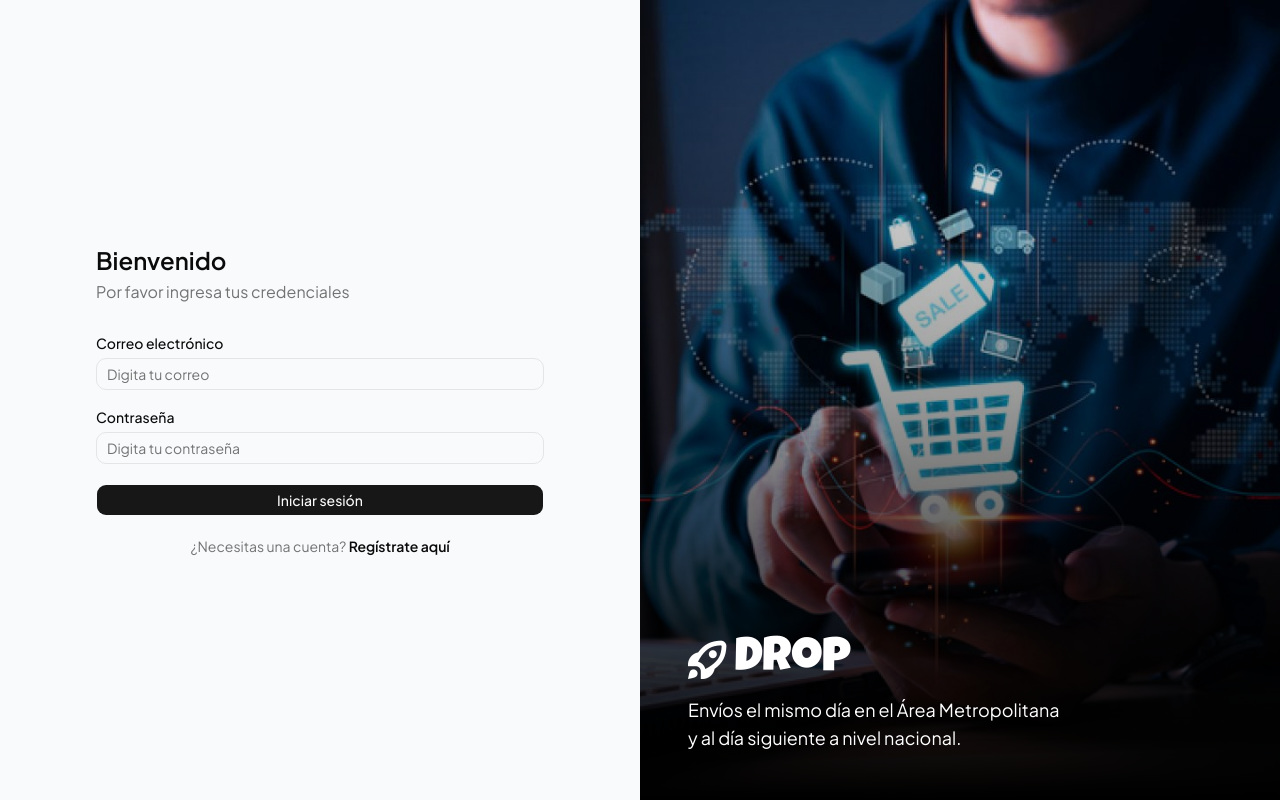
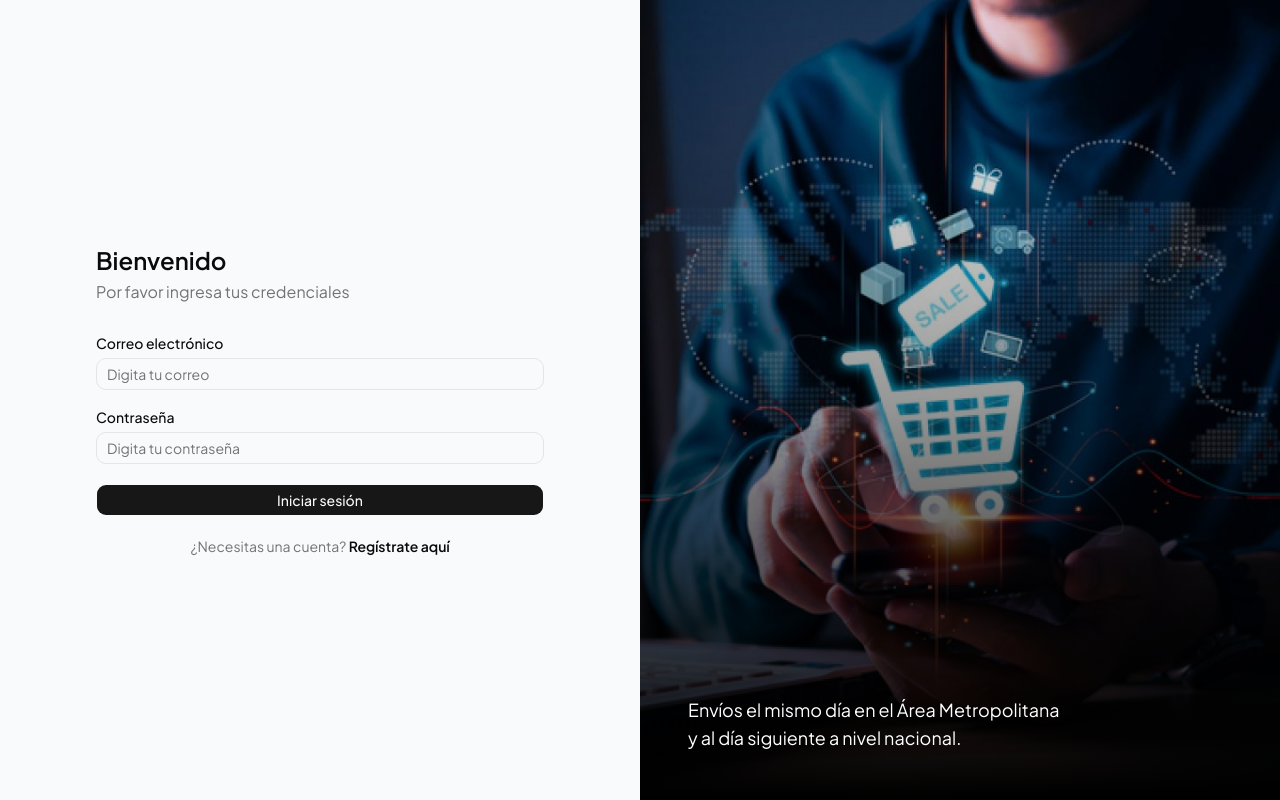
Before and after one commit to HugoLZ7/frontend_drop, a Next.js app: page /login in a window 1280 px wide. Built offline with nearby package versions, Linux system fonts and the light colour scheme.

Commit message:
Ajusta el panel de autenticación

```diff
--- a/src/app/(auth)/layout.tsx
+++ b/src/app/(auth)/layout.tsx
@@ -1,5 +1,4 @@
 import Image from "next/image";
-import { Logo } from "@/components/logo";
 
 export default function AuthLayout({
   children,
@@ -22,7 +21,6 @@ export default function AuthLayout({
         />
         <div className="absolute inset-0 bg-linear-to-t from-black via-black/40 to-transparent" />
         <div className="relative space-y-3">
-          <Logo className="text-5xl" />
           <p className="max-w-sm text-lg">
             Envíos el mismo día en el Área Metropolitana y al día siguiente a
             nivel nacional.
```
